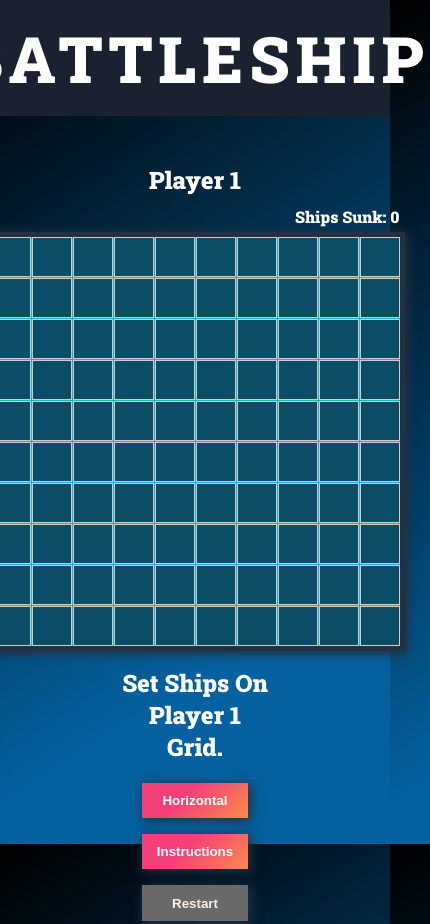
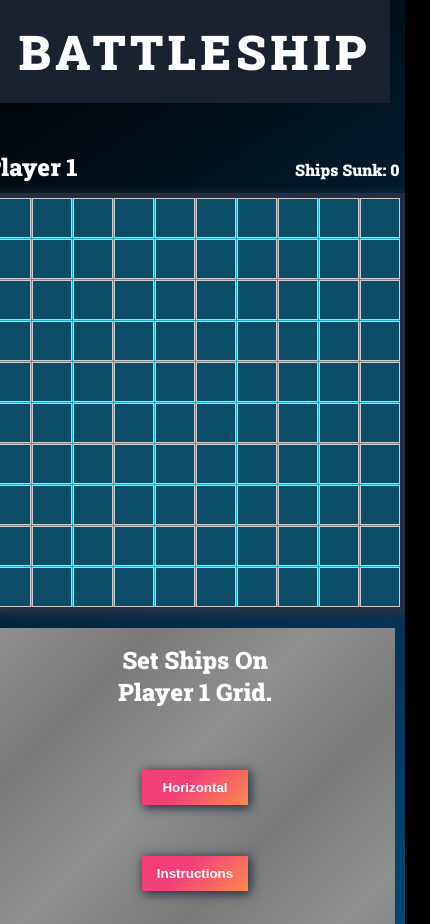
Before and after one commit to angelr1076/Battleship, a website built with webpack: page src/index.html in a window 390 px wide. Shown: the top 924 px of the page, 430 px wide, since content can reach past the window. Built offline with nearby package versions, Linux system fonts and the light colour scheme.

Commit message:
Added player containers for player title and ships sunk notification. Added background to center container and img icons are active on gameBoard click for hits and misses

```diff
--- a/src/components/domInteraction.js
+++ b/src/components/domInteraction.js
@@ -31,8 +31,9 @@ const updateBtnState = () => {
   }
 };
 
-const renderBoard = (player, containerSelector) => {
+const renderBoard = (player, containerSelector, secondaryContainer) => {
   const container = document.querySelector(containerSelector);
+  const playerContainer = document.querySelector(secondaryContainer);
   const grid = document.createElement('div');
   grid.classList.add('grid');
 
@@ -40,7 +41,7 @@ const renderBoard = (player, containerSelector) => {
   const shipsSunkCounter = document.createElement('div');
   shipsSunkCounter.classList.add('ships-sunk-counter');
   shipsSunkCounter.textContent = `Ships Sunk: 0`;
-  container.appendChild(shipsSunkCounter);
+  playerContainer.appendChild(shipsSunkCounter);
 
   for (let x = 0; x < 10; x++) {
     for (let y = 0; y < 10; y++) {
@@ -55,8 +56,8 @@ const renderBoard = (player, containerSelector) => {
 };
 
 const renderGameboards = (player1, player2) => {
-  renderBoard(player1, '#player1-board');
-  renderBoard(player2, '#player2-board');
+  renderBoard(player1, '#player1-board', '.player1-board__container');
+  renderBoard(player2, '#player2-board', '.player2-board__container');
 };
 
 const getCurrentlyHoveredCell = grid => {
@@ -92,10 +93,11 @@ const setupClickHandlers = (player, enemy, playerGridSelector) => {
           const shipSunk = attackResult.ship.isSunk();
           event.target.classList.add('hit');
           showMsgTimed(`Enemy's ${attackResult.name} hit!`, msg, 1000);
-
           if (shipSunk) {
             showMsgTimed(`Enemy's ${attackResult.name} sunk!`, msg, 1000);
           }
+        } else {
+          event.target.classList.add('miss');
         }
 
         if (enemy.gameboard.allShipsSunk()) {
@@ -111,7 +113,10 @@ const setupClickHandlers = (player, enemy, playerGridSelector) => {
             playerCell.classList.add('attacked');
             if (attackResult) {
               playerCell.classList.add('hit');
+            } else {
+              playerCell.classList.add('miss');
             }
+
             if (player.gameboard.allShipsSunk()) {
               toggleModal(
                 `<h2>Game Over! Your ships have been destroyed!</h2>`,
--- a/src/index.html
+++ b/src/index.html
@@ -8,7 +8,7 @@
 </head>
 <body>
   <div class="header">
-    <h1>Battleship</h1>
+    <h1 class="header-text">Battleship</h1>
   </div>
   <div class="container">
     <!-- Modal -->
@@ -20,7 +20,9 @@
     </div>
     <!-- Player 1 Gameboard -->
     <div id="player1-board">
-      <h2>Player 1</h2>
+      <div class="player1-board__container">
+        <h2>Player 1</h2>
+      </div>
     </div>
     <div class="center-container">
       <div class="message-container">
@@ -34,7 +36,9 @@
     </div>
     <!-- Player 2 Gameboard -->
     <div id="player2-board">
-      <h2>Computer</h2>
+      <div class="player2-board__container">
+        <h2>Computer</h2>
+      </div>
     </div>
   </div>
 </body>
--- a/src/styles/style.css
+++ b/src/styles/style.css
@@ -14,6 +14,7 @@
   --darkgray: #838383;
   --lightgray: #e3e3e3;
   --cyan: #32cd80;
+  --body-gradient: linear-gradient(147deg, #000000 0%, #04619f 74%);
   /* Secondary palette */
   --vanilla: #f2ece4;
   --brickblue: #b2c9d8;
@@ -37,9 +38,11 @@
 
 body {
   background-color: #000000;
-  background-image: linear-gradient(147deg, #000000 0%, #04619f 74%);
+  background-image: var(--body-gradient);
+  background-size: 200vw 200vh;
   color: var(--white);
   height: 100vh;
+  width: 100vw;
 }
 
 html {
@@ -52,14 +55,17 @@ html {
   align-items: center;
   padding: 1em 2em;
   background-color: var(--black-blur);
+  backdrop-filter: blur(10px);
+  padding: 20px;
+  text-align: center;
 }
 
-.header h1 {
-  font-size: 4em;
+.header-text {
+  font-size: 5rem;
   font-weight: 600;
-  color: var(--white);
   letter-spacing: 0.2em;
   text-transform: uppercase;
+  color: var(--white);
 }
 
 h2 {
@@ -79,13 +85,30 @@ h2 {
   content: 'Game in session.';
 }
 
+.player1-board__container,
+.player2-board__container {
+  display: flex;
+  justify-content: space-between;
+  align-items: baseline;
+}
+
 .center-container {
   display: flex;
   flex-direction: column;
   justify-content: space-evenly;
   align-items: center;
-  height: 100%;
+  height: 400px;
   gap: 1em;
+  background-image: linear-gradient(
+    135deg,
+    #8f8f8f 0%,
+    #7a7a7a 20%,
+    #8f8f8f 40%,
+    #7a7a7a 60%,
+    #8f8f8f 80%,
+    #7a7a7a 100%
+  );
+  padding: 1em;
 }
 
 .message-container {
@@ -133,7 +156,17 @@ h2 {
 }
 
 .cell.hit {
-  background-color: var(--coral);
+  background-color: var(--water);
+  background-image: url('../images/hit.png');
+  background-repeat: no-repeat;
+  background-position: center;
+}
+
+.cell.miss {
+  background-color: var(--water);
+  background-image: url('../images/miss.png');
+  background-repeat: no-repeat;
+  background-position: center;
 }
 
 .attacked {
@@ -246,6 +279,11 @@ h2 {
     height: 30px;
     border: 1px solid #ccc;
   }
+
+  .center-container {
+    background-image: none;
+    padding: none;
+  }
 }
 
 @media screen and (max-width: 1000px) {
@@ -259,7 +297,14 @@ h2 {
     height: 100px;
   }
 
-  .header h1 {
+  .header-text {
+    font-size: 3rem;
     letter-spacing: 0.1em;
   }
+
+  .center-container {
+    /* background-image: none;
+    padding: none; */
+    width: 400px;
+  }
 }
```
